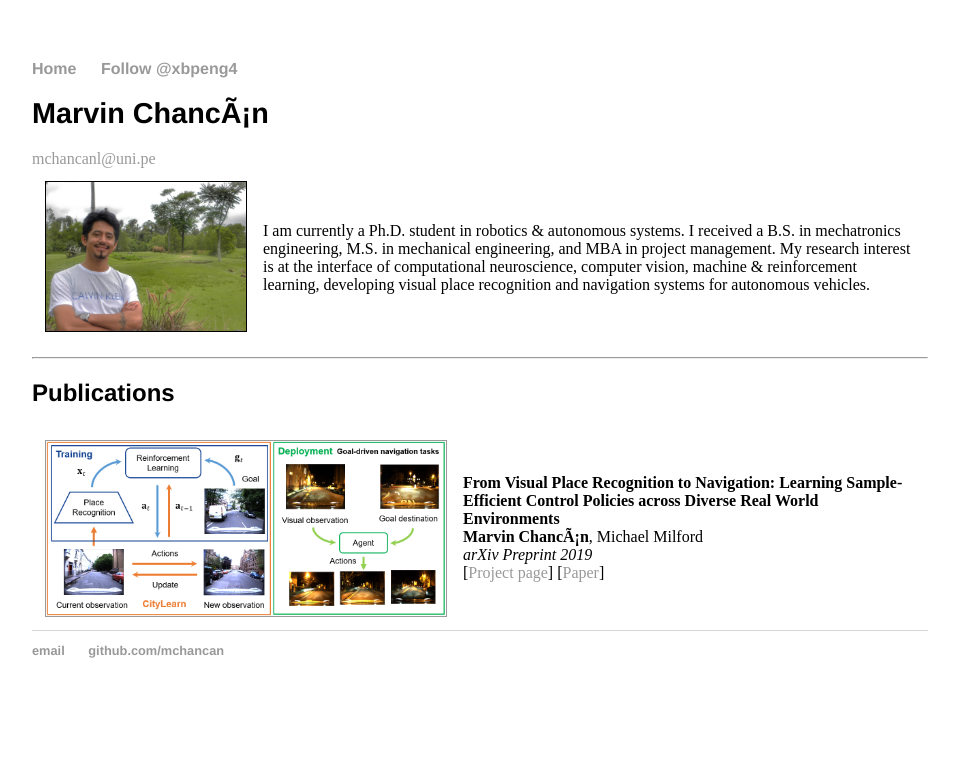
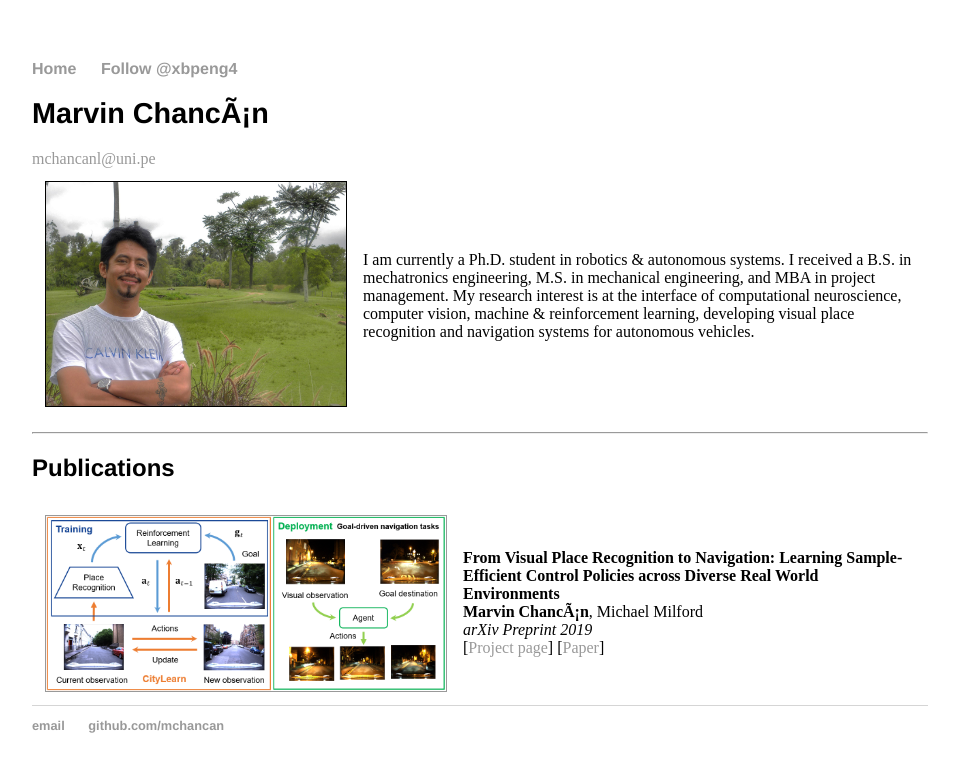
Before and after one commit to mchancan/mchancan.github.io, a Jekyll site: the page built from index.html, in a window 1280 px wide. Shown: the top 772 px of the page, without its empty margins (160-1119 px from the left). Built offline with Jekyll 4.4.1, drawn with Linux system fonts in a browser that asks for light colours; comment, search, counter and statistics services are not loaded.

Commit message:
Update index.html

```diff
--- a/index.html
+++ b/index.html
@@ -10,7 +10,7 @@ title: Marvin Chancán
 <table border="0" cellpadding="3" cellspacing="10">
 	<tr>
 	<td style="vertical-align:top">
-		<img padding="0px 20px 15px 0px" src="images/marvin.jpg"  width="200" height="inherit" border="1px" alt="">
+		<img padding="0px 20px 15px 0px" src="images/marvin.jpg"  width="300" height="inherit" border="1px" alt="">
 	</td>
 	<td>
 		I am currently a Ph.D. student in robotics & autonomous systems. I received a B.S. in mechatronics engineering, M.S. in mechanical engineering, and MBA in project management.
```
